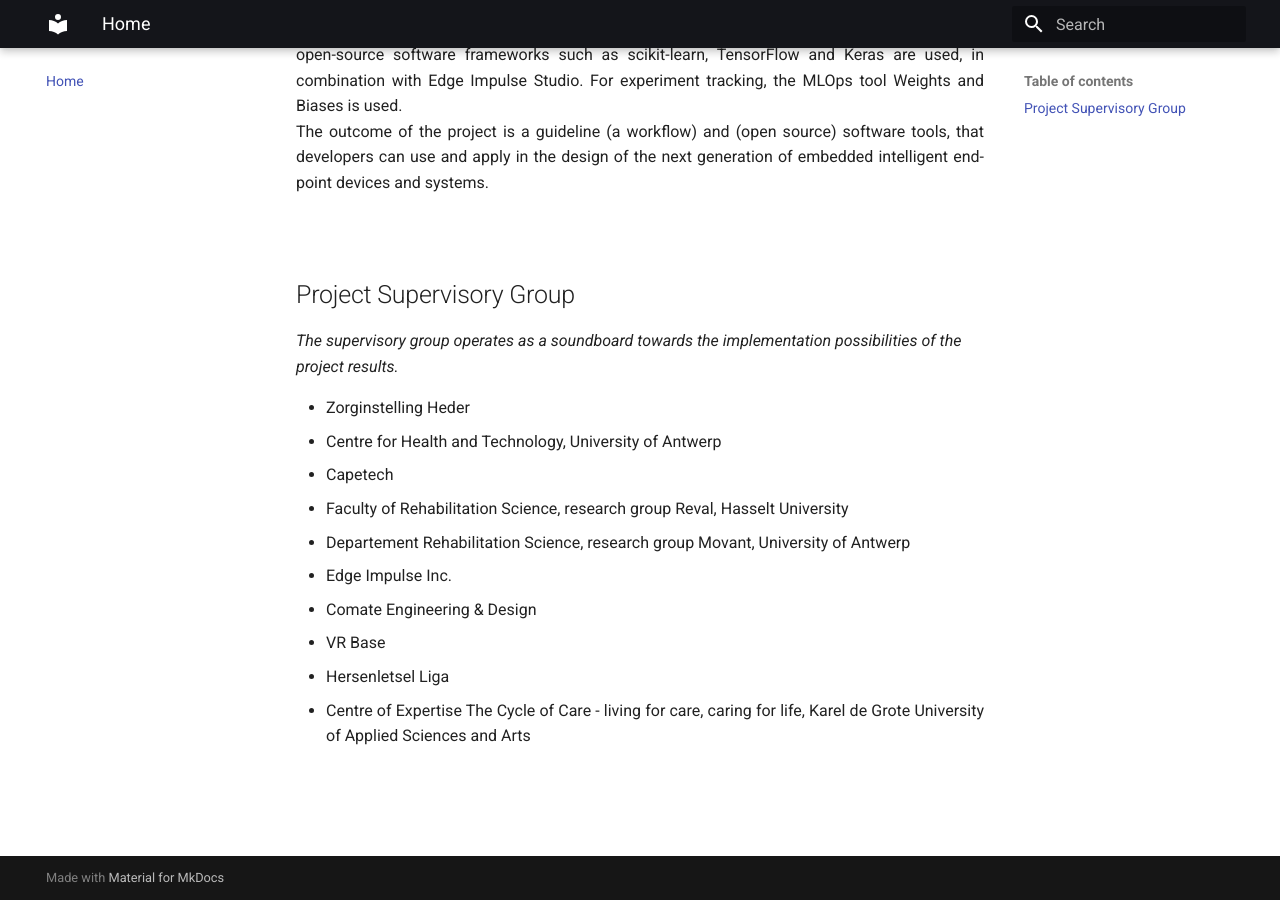
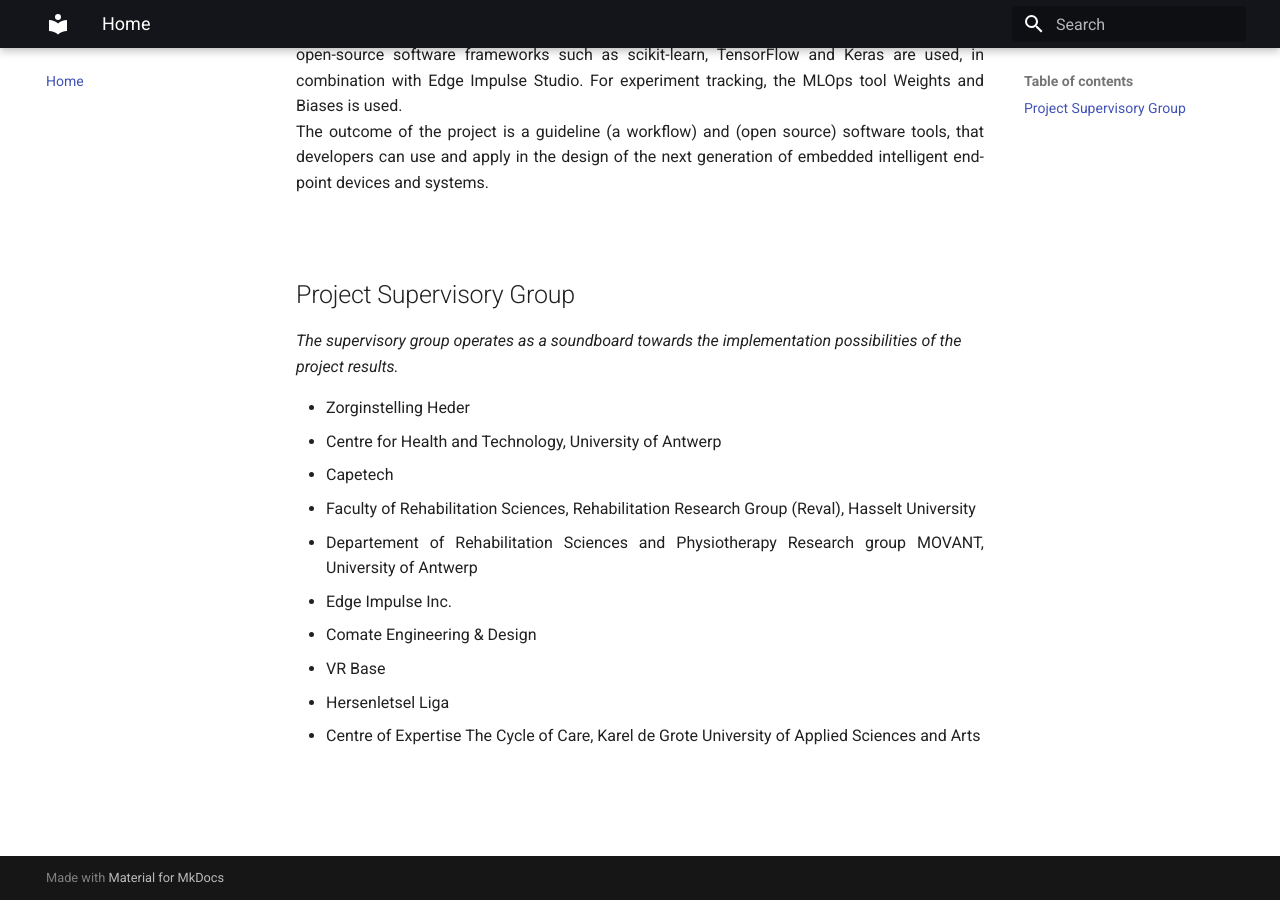
Before and after one commit to MLatE2dge/MLatE2dge.github.io, an MkDocs documentation site: the page built from docs/index.md, in a window 1280 px wide and 900 px high, scrolled down 1084 px. Built offline with MkDocs 1.6.1 and Material for MkDocs 9.7.7, drawn with Linux system fonts in a browser that asks for light colours.

Commit message:
Update index.md

```diff
--- a/docs/index.md
+++ b/docs/index.md
@@ -21,13 +21,13 @@
   <li>Zorginstelling Heder</li>
   <li>Centre for Health and Technology, University of Antwerp</li>
   <li>Capetech</li>
-  <li>Faculty of Rehabilitation Science, research group Reval, Hasselt University</li>
-  <li>Departement Rehabilitation Science, research group Movant, University of Antwerp</li>
+  <li>Faculty of Rehabilitation Sciences, Rehabilitation Research Group (Reval), Hasselt University</li>
+  <li>Departement of Rehabilitation Sciences and Physiotherapy Research group MOVANT, University of Antwerp</li>
   <li>Edge Impulse Inc.</li>
   <li>Comate Engineering & Design</li>
   <li>VR Base</li>
   <li>Hersenletsel Liga</li>
-  <li>Centre of Expertise The Cycle of Care - living for care, caring for life, Karel de Grote University of Applied Sciences and Arts</li>
+  <li>Centre of Expertise The Cycle of Care, Karel de Grote University of Applied Sciences and Arts</li>
 </ul>
 </div><br>
 
```
